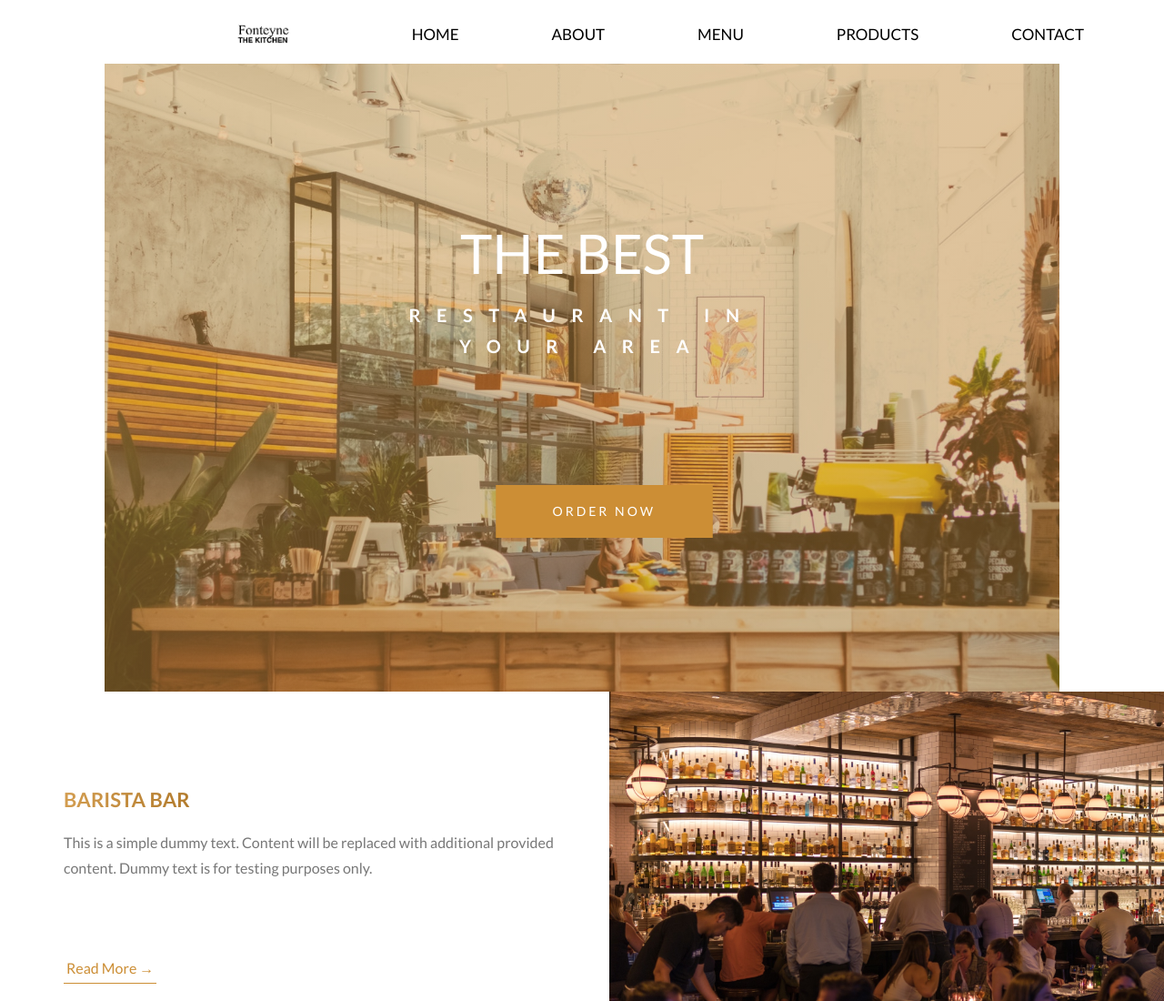
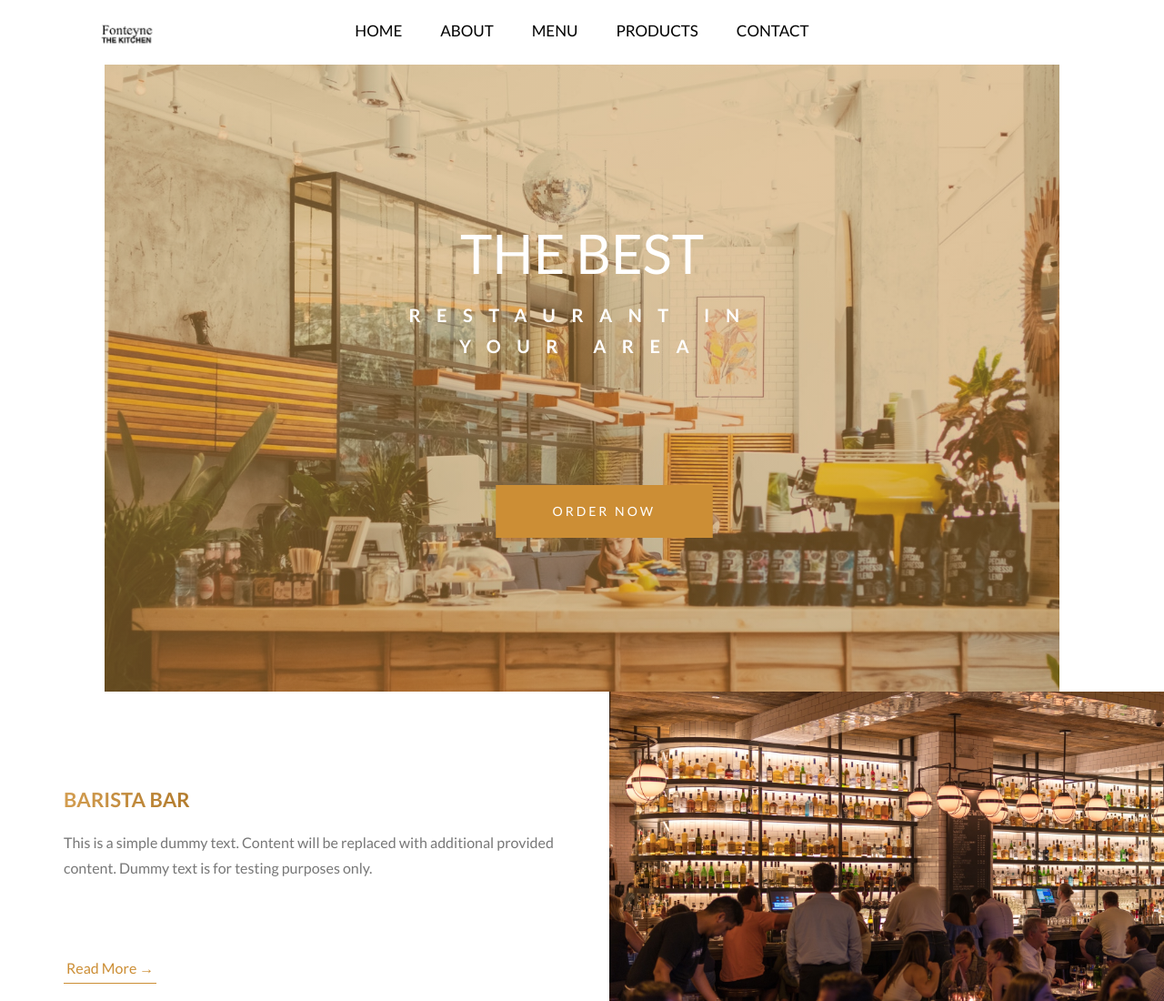
Before and after one commit to AndreasDeveloper/Fonteyne-The-Kitchen, a website: page index.html in a window 1280 px wide. Shown: the top 1100 px of the page at 91% size. Drawn offline with nearby package versions, Linux system fonts and the light colour scheme.

Commit message:
Improved Navigation. | Update #3 |

```diff
--- a/resources/js/navigation.js
+++ b/resources/js/navigation.js
@@ -4,6 +4,7 @@
 
 $(document).ready(function() {
 
+    /*
     $(window).bind('scroll', function(){
 
         var navHeight = $(window).height() - 70;
@@ -14,8 +15,18 @@ $(document).ready(function() {
             else {
                 $('nav').removeClass('fixed');
             }
-    });
+    }); */
 
+     // NAVIGATION ON SCROLL SETUP \\
+     $(window).on("scroll", function() {
+        if($(window).scrollTop()) {
+            $('nav').addClass('scroll');
+        }
+
+        else {
+            $('nav').removeClass('scroll');
+        }
+    })
 
     // MAKES BUTTON TO WORK AND DISPLAYS MOBILE NAVIGATION \\
     $(".navigation__menu-icon").on("click", function() {
--- a/resources/sass/layout/_navigation.scss
+++ b/resources/sass/layout/_navigation.scss
@@ -5,38 +5,39 @@
 // NAVIGATION \\
 
 .navigation {
-    position: absolute;
+    position: fixed;
     width: 100%;
-    height: 7rem;
     background: $color-white;
     z-index: 200;
-    font-family: 'Lato';
-
 
     &__logo-a {
-        float: left;
+        position: fixed;
+        top: 0;
+        left: 5%;
         margin: 1.6rem 3.6rem;
-        margin-left: 25rem;
         color: $color-white;
         height: 4.5rem;
-    }
-
-    &__item {
-        display: inline-block;
-        padding: 2.4rem 5rem;
-        font-size: 1.2rem;
-        font-weight: 400;
     }
 
     &__list {
         list-style: none;
         background: rgba(0,0,0,0);
         overflow: hidden;
-        color: $color-black;
+        color: $color-white;
         padding: 0;
         text-align: center;
         margin: 0;
         transition: 1s;
+    }
+
+    &__item {
+        border-bottom: .2rem solid transparent;
+        -webkit-transition: border-bottom 0.2s;
+        transition: border-bottom .2s;
+
+        &:focus {
+            outline: none;
+        }
     }
 
     &__anchor {
@@ -61,7 +62,7 @@
         font-size: 3rem;
         text-align: right;
         box-sizing: border-box;
-        padding: 1.5rem 2.4rem;
+        padding: 1.5rem 1rem;
         color: $color-white;
         display: none;
     }
@@ -71,6 +72,13 @@
 @include respond(phone) {
 
     .navigation {
+
+        &__logo-a {
+            position: fixed;
+            top: 0;
+            margin-top: 1.5rem;
+            height: 4rem;
+        }
 
         &__list {
             max-height: 0px;
@@ -101,6 +109,7 @@
 // JS PART OF THE NAVIGATION FOR MOBILES. THIS PART WILL BE ADDED TROUGH JS | \\
 nav.scroll ul {
     background-color: $color-white;
+    box-shadow: 0 1rem 2rem rgba($color-primary, .30);
 }
 
 nav ul li {
@@ -110,20 +119,26 @@ nav ul li {
 
 nav ul li a {
     text-decoration: none;
+    font-size: 2rem;
     color: $color-black;
-    font-size: 2rem;
 }
 
 nav.scroll ul li a {
-    color: $color-white;
+    color: $color-black;
     border-bottom: .2rem solid transparent;
     -webkit-transition: border-bottom 0.2s;
     transition: border-bottom 0.2s;
     padding-bottom: 1rem;
 }
 
+nav.scroll ul li a:hover,
+nav.scroll ul li a:active {
+    border-bottom: .2rem solid $color-primary;
+}
+
 
 // FIXED NAV |  THIS CLASS IS ADDED  WHEN USER STARTS SCROLLING | JS PART
+/*
 .fixed {
     position: fixed;
     top: 0;
@@ -142,4 +157,4 @@ nav.scroll ul li a {
     .navigation__anchor:hover {
         border-bottom: .2rem solid $color-primary;
     }
-}
+}*/
```
Also changed, not shown: resources/css3/style.css.
